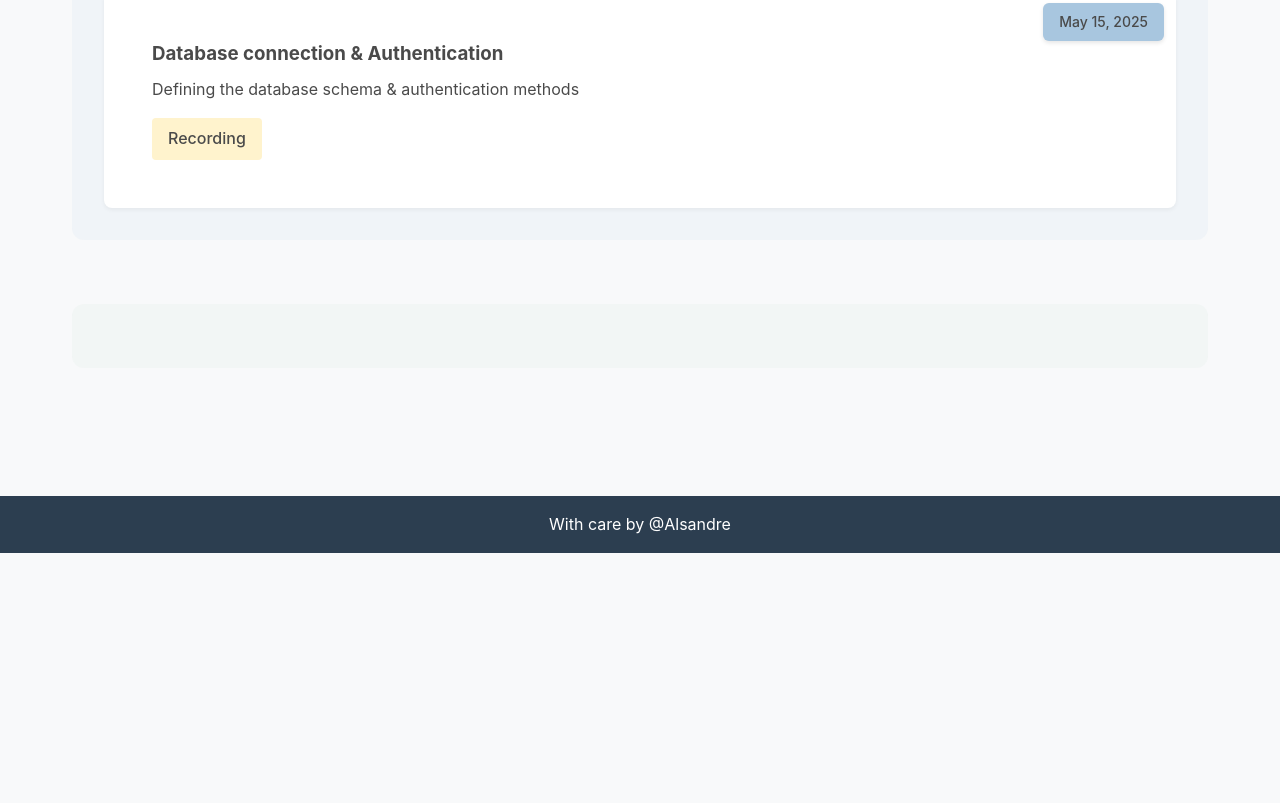
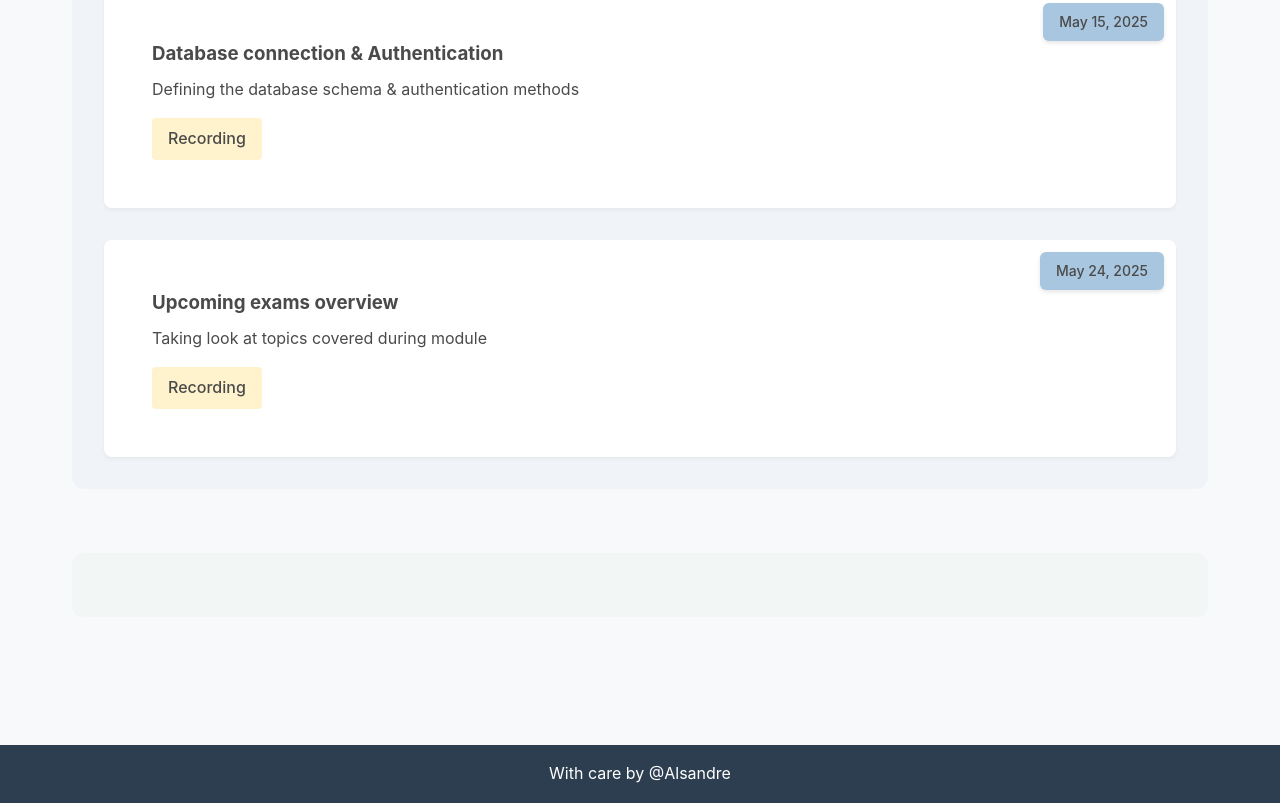
Before and after one commit to tsu-frontend/workshop-index, a plain HTML site: page index.html in a window 1280 px wide. Shown: the part 1926-2729 px from the top of the page. Before the commit the page ends 2479 px from the top, so only its background shows below. Drawn offline with Linux system fonts and the light colour scheme.

Commit message:
update index

```diff
--- a/index.html
+++ b/index.html
@@ -80,6 +80,14 @@
                             <a target="_blank" href="https://drive.google.com/file/d/1uqnvJ5_gRDaCebkoUhaDqpAz4Um7mxOU/view?usp=sharing" class="recording-link">Recording</a>
                         </div>
                     </article>
+                    <article class="workshop-card">
+                        <div class="date-badge">May 24, 2025</div>
+                        <h3>Upcoming exams overview</h3>
+                        <p>Taking look at topics covered during module</p>
+                        <div class="workshop-links">
+                            <a target="_blank" href="https://drive.google.com/file/d/1SksVzAwh_RneewYgISdImA2XdS8tdjaS/view?usp=sharing" class="recording-link">Recording</a>
+                        </div>
+                    </article>
 
                 </div>
             </section>
```
